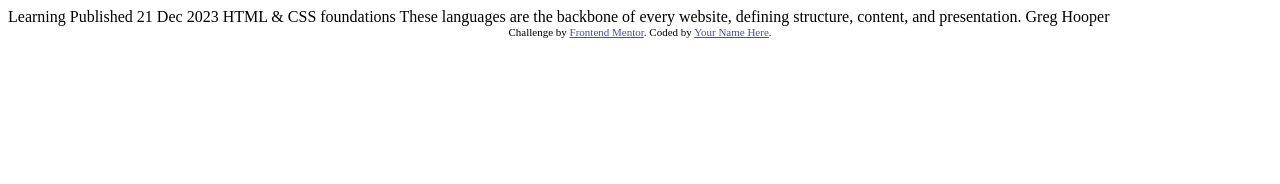
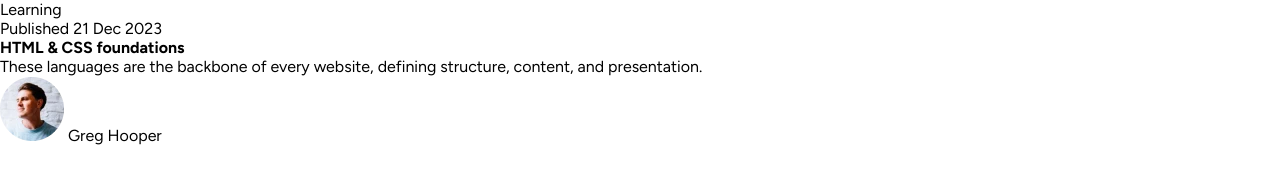
Before and after one commit to weslei573/preview-card-main, a plain HTML site: page index.html in a window 1280 px wide. Drawn offline with Linux system fonts and the light colour scheme.

Commit message:
estrutura html

```diff
--- a/index.html
+++ b/index.html
@@ -1,34 +1,47 @@
 <!DOCTYPE html>
-<html lang="en">
+<html lang="pt-br">
+
 <head>
   <meta charset="UTF-8">
-  <meta name="viewport" content="width=device-width, initial-scale=1.0"> <!-- displays site properly based on user's device -->
+  <meta name="viewport" content="width=device-width, initial-scale=1.0">
+  <!-- displays site properly based on user's device -->
 
   <link rel="icon" type="image/png" sizes="32x32" href="./assets/images/favicon-32x32.png">
 
   <title>Frontend Mentor | Blog preview card</title>
 
   <!-- Feel free to remove these styles or customise in your own stylesheet 👍 -->
-  <style>
-    .attribution { font-size: 11px; text-align: center; }
-    .attribution a { color: hsl(228, 45%, 44%); }
-  </style>
+  <link rel="stylesheet" href="src/css/style.css">
+
+  <link rel="preconnect" href="https://fonts.googleapis.com">
+  <link rel="preconnect" href="https://fonts.gstatic.com" crossorigin>
+  <link href="https://fonts.googleapis.com/css2?family=Figtree:ital,wght@0,300..900;1,300..900&display=swap"
+    rel="stylesheet">
 </head>
+
 <body>
+  <main class="box">
 
-  Learning
+    <div class="imagem">
+      <!-- Aqui vai uma imagem -->
+    </div>
+    <section class="descricao">
+      <div>Learning</div>
+      <span>Published 21 Dec 2023</span>
+      <h1>HTML & CSS foundations</h1>
+      <p>These languages are the backbone of every website, defining structure, content, and presentation.</p>
+    </section>
+    <div class="perfil">
+      <img src="src/images/image-avatar.webp" alt="foto de perfil">
+      <span>Greg Hooper</span>
+    </div>
+  </main>
+  <!--
+    <div class="attribution">
+      Challenge by <a href="https://www.frontendmentor.io?ref=challenge" target="_blank">Frontend Mentor</a>.
+      Coded by <a href="#">Your Name Here</a>.
+    </div>
+  -->
+</body>
 
-  Published 21 Dec 2023
-
-  HTML & CSS foundations
-
-  These languages are the backbone of every website, defining structure, content, and presentation.
-
-  Greg Hooper
-
-  <div class="attribution">
-    Challenge by <a href="https://www.frontendmentor.io?ref=challenge" target="_blank">Frontend Mentor</a>.
-    Coded by <a href="#">Your Name Here</a>.
-  </div>
-</body>
 </html>
--- /dev/null
+++ b/src/css/style.css
@@ -0,0 +1,16 @@
+@charset "UTF-8";
+
+:root {
+	--Yellow: hsl(47, 88%, 63%);
+	--White: hsl(0, 0%, 100%);
+	--Grey: hsl(0, 0%, 50%);
+	--Black: hsl(0, 0%, 7%);
+}
+
+*{
+	font-family: 'Figtree', sans-serif;
+	font-size: 1em;
+	margin: 0;
+	padding: 0;
+	box-sizing: border-box;
+}
```
